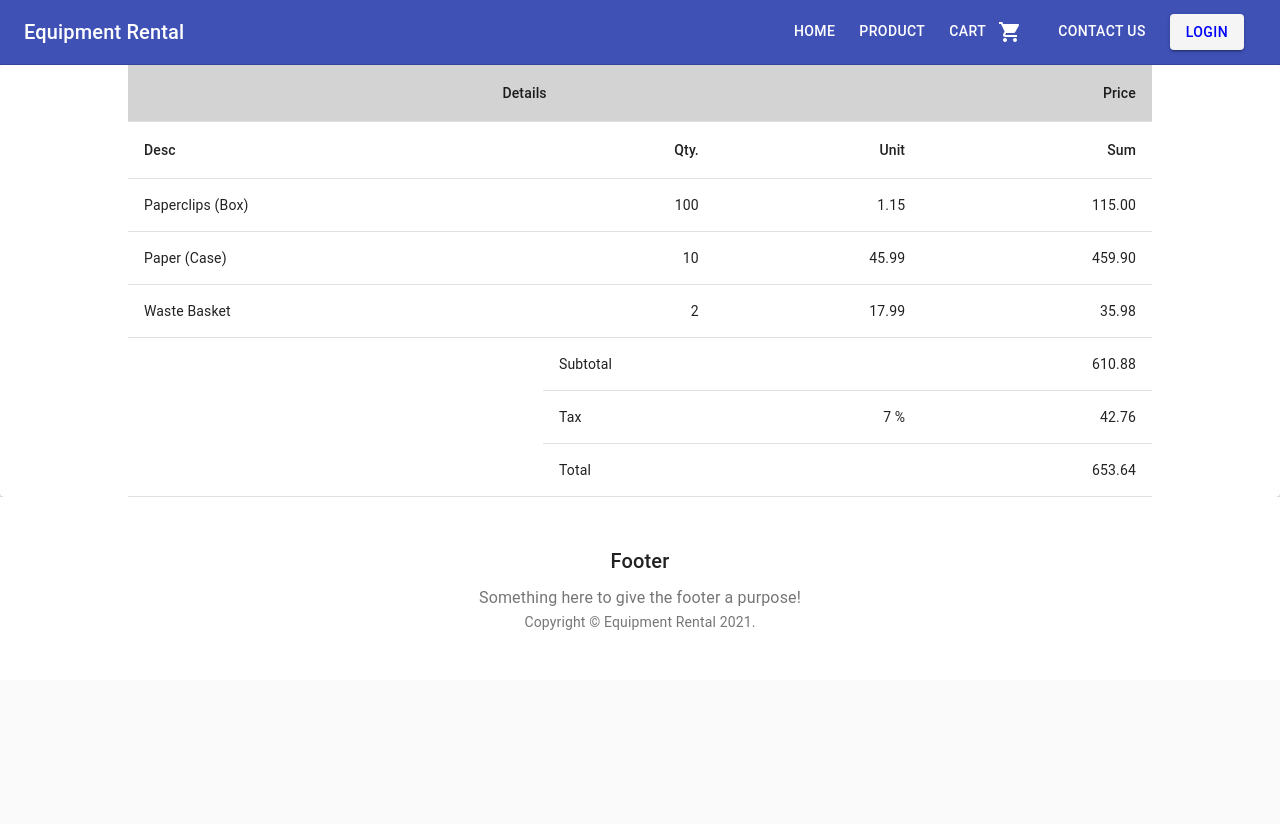
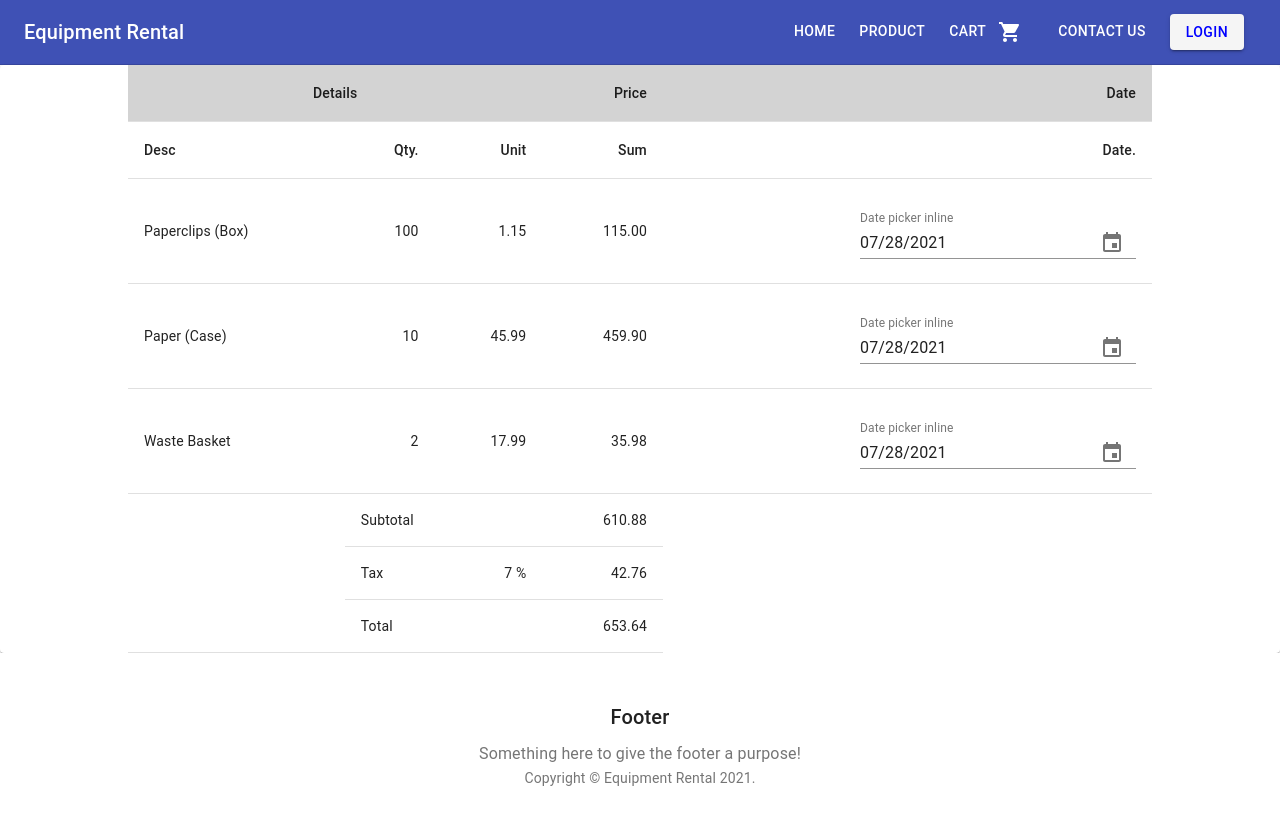
Before and after one commit to Shrikrishnaprasad/guvi-hackathon2-frontend, a React (Create React App) app: page /cart in a window 1280 px wide. Shown: the top 824 px of the page. Before the commit the page ends 800 px from the top, so only its background shows below. Built offline with nearby package versions, Linux system fonts and the light colour scheme.

Commit message:
Date added @date-io/date-fns.  v-1.3.13 is working

```diff
--- a/package.json
+++ b/package.json
@@ -5,11 +5,14 @@
   "keywords": [],
   "main": "src/index.js",
   "dependencies": {
+    "@date-io/date-fns": "1.3.13",
     "@material-ui/core": "4.12.2",
     "@material-ui/icons": "4.11.2",
     "@material-ui/lab": "4.0.0-alpha.60",
-    "akixi-material-ui-pickers": "3.2.17",
+    "@material-ui/pickers": "3.3.10",
+    "date-fns": "2.23.0",
     "markdown-to-jsx": "7.1.3",
+    "moment": "2.29.1",
     "react": "17.0.2",
     "react-dom": "17.0.2",
     "react-router-dom": "5.2.0",
--- a/src/Cart/Cart.js
+++ b/src/Cart/Cart.js
@@ -1,4 +1,4 @@
-import React from "react";
+import React, { useState } from "react";
 import { makeStyles } from "@material-ui/core/styles";
 import Table from "@material-ui/core/Table";
 import TableBody from "@material-ui/core/TableBody";
@@ -7,6 +7,10 @@ import TableContainer from "@material-ui/core/TableContainer";
 import TableHead from "@material-ui/core/TableHead";
 import TableRow from "@material-ui/core/TableRow";
 import Paper from "@material-ui/core/Paper";
+import { KeyboardDatePicker } from "@material-ui/pickers";
+import { MuiPickersUtilsProvider } from "@material-ui/pickers";
+import "date-fns";
+import DateFnsUtils from "@date-io/date-fns";
 
 const TAX_RATE = 0.07;
 
@@ -47,7 +51,7 @@ const invoiceTotal = invoiceTaxes + invoiceSubtotal;
 
 export default function Cart() {
   const classes = useStyles();
-
+  const [selectedDate, handleDateChange] = useState(new Date());
   return (
     <TableContainer component={Paper}>
       <Table className={classes.table} aria-label="spanning table">
@@ -57,12 +61,14 @@ export default function Cart() {
               Details
             </TableCell>
             <TableCell align="right">Price</TableCell>
+            <TableCell align="right">Date</TableCell>
           </TableRow>
           <TableRow>
             <TableCell>Desc</TableCell>
             <TableCell align="right">Qty.</TableCell>
             <TableCell align="right">Unit</TableCell>
             <TableCell align="right">Sum</TableCell>
+            <TableCell align="right">Date.</TableCell>
           </TableRow>
         </TableHead>
         <TableBody>
@@ -70,8 +76,27 @@ export default function Cart() {
             <TableRow key={row.desc}>
               <TableCell>{row.desc}</TableCell>
               <TableCell align="right">{row.qty}</TableCell>
+
               <TableCell align="right">{row.unit}</TableCell>
               <TableCell align="right">{ccyFormat(row.price)}</TableCell>
+              <TableCell align="right">
+                <MuiPickersUtilsProvider utils={DateFnsUtils}>
+                  <KeyboardDatePicker
+                    disableToolbar
+                    variant="inline"
+                    format="MM/dd/yyyy"
+                    margin="normal"
+                    minDate={new Date()}
+                    id="date-picker-inline"
+                    label="Date picker inline"
+                    value={selectedDate}
+                    onChange={(date) => handleDateChange(date)}
+                    KeyboardButtonProps={{
+                      "aria-label": "change date"
+                    }}
+                  />
+                </MuiPickersUtilsProvider>
+              </TableCell>
             </TableRow>
           ))}
 
```
